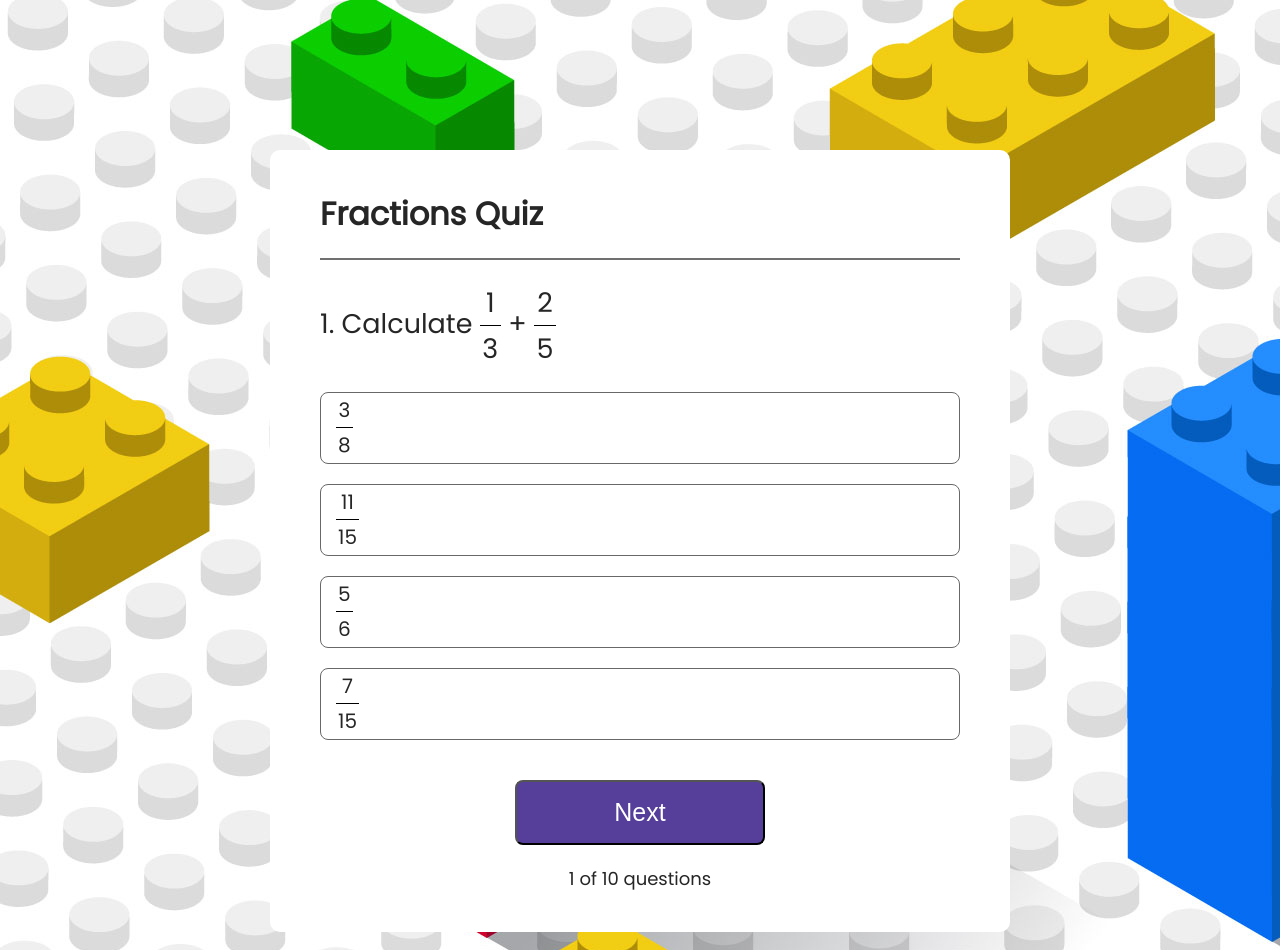
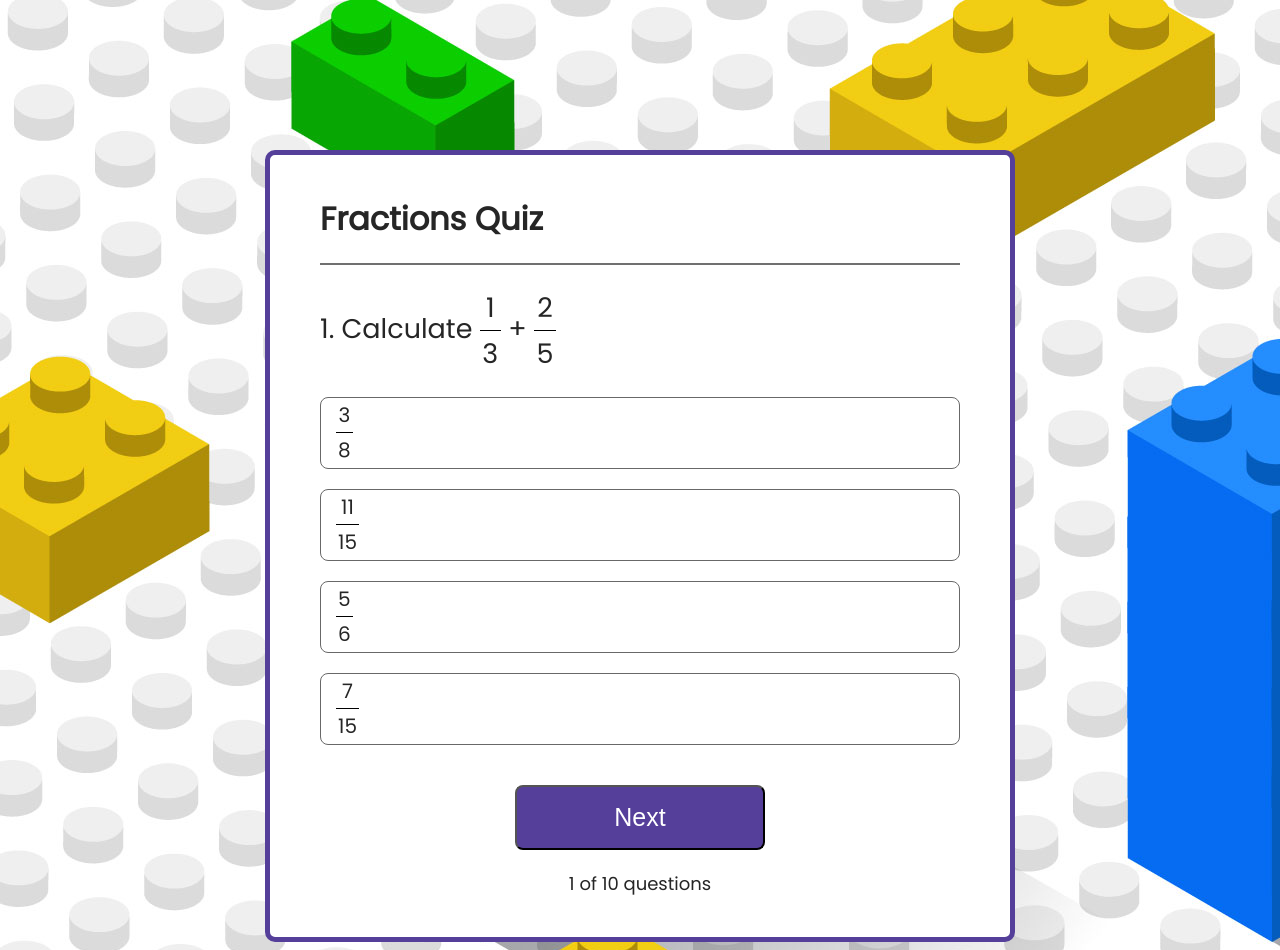
Before and after one commit to malkitbenning/quiz-app, a React (Vite) app: page / in a window 1280 px wide. Built offline with nearby package versions, Linux system fonts and the light colour scheme.

Commit message:
added border

```diff
--- a/src/Components/Quiz/Quiz.css
+++ b/src/Components/Quiz/Quiz.css
@@ -9,6 +9,7 @@
   gap: 20px;
   border-radius: 10px;
   padding: 40px 50px;
+  border: 5px solid #553f9a;
 }
 
 .container hr {
```
